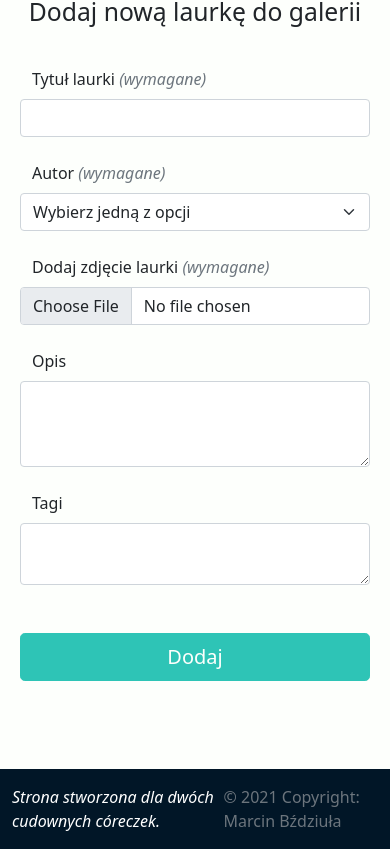
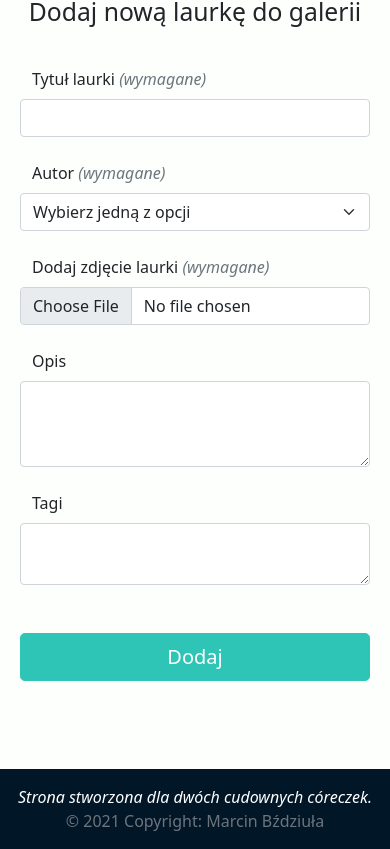
Before and after one commit to mbzdziula/gallery-for-children, a Next.js app: page /dodaj in a window 390 px wide. Shown: the part 363-1212 px from the top of the page. Built offline with nearby package versions, Linux system fonts and the light colour scheme.

Commit message:
change margins in sm

```diff
--- a/src/components/MainFooter.js
+++ b/src/components/MainFooter.js
@@ -3,11 +3,9 @@ import React from 'react';
 function MainFooter() {
   return (
     <footer className="footer bg-dark py-3 ">
-      <div className="container d-flex justify-content-between">
-        <span className="fst-italic text-white">
-          Strona stworzona dla dwóch cudownych córeczek.
-        </span>
-        <span className="text-muted fw-normal">© 2021 Copyright: Marcin Bździuła</span>
+      <div className="container d-flex-column d-md-flex justify-content-between align-items-center text-center">
+        <div className="fst-italic text-white">Strona stworzona dla dwóch cudownych córeczek.</div>
+        <div className="text-muted fw-normal">© 2021 Copyright: Marcin Bździuła</div>
       </div>
     </footer>
   );
--- a/src/components/Pagination.js
+++ b/src/components/Pagination.js
@@ -9,7 +9,7 @@ function Pagination({ page, count, name }) {
     paginationCount[i] = i + 1;
   }
   return (
-    <div className="row mx-4 mt-2">
+    <div className="row mx-sm-4 mx-2 mt-2">
       <div className="d-flex justify-content-between mb-2">
         <Link href={`/${name}/${page - 1}`}>
           <a
--- a/src/components/SimpleCard.js
+++ b/src/components/SimpleCard.js
@@ -96,7 +96,7 @@ function SimpleCard({ element, sessionClick, setSessionClick }) {
   };
 
   return (
-    <div className="card my-4 mx-5 shadow">
+    <div className="card my-sm-4 my-2 mx-sm-5 mx-2 shadow">
       <Image
         cloudName="mbzdziula"
         publicId={element.id_image}
```
